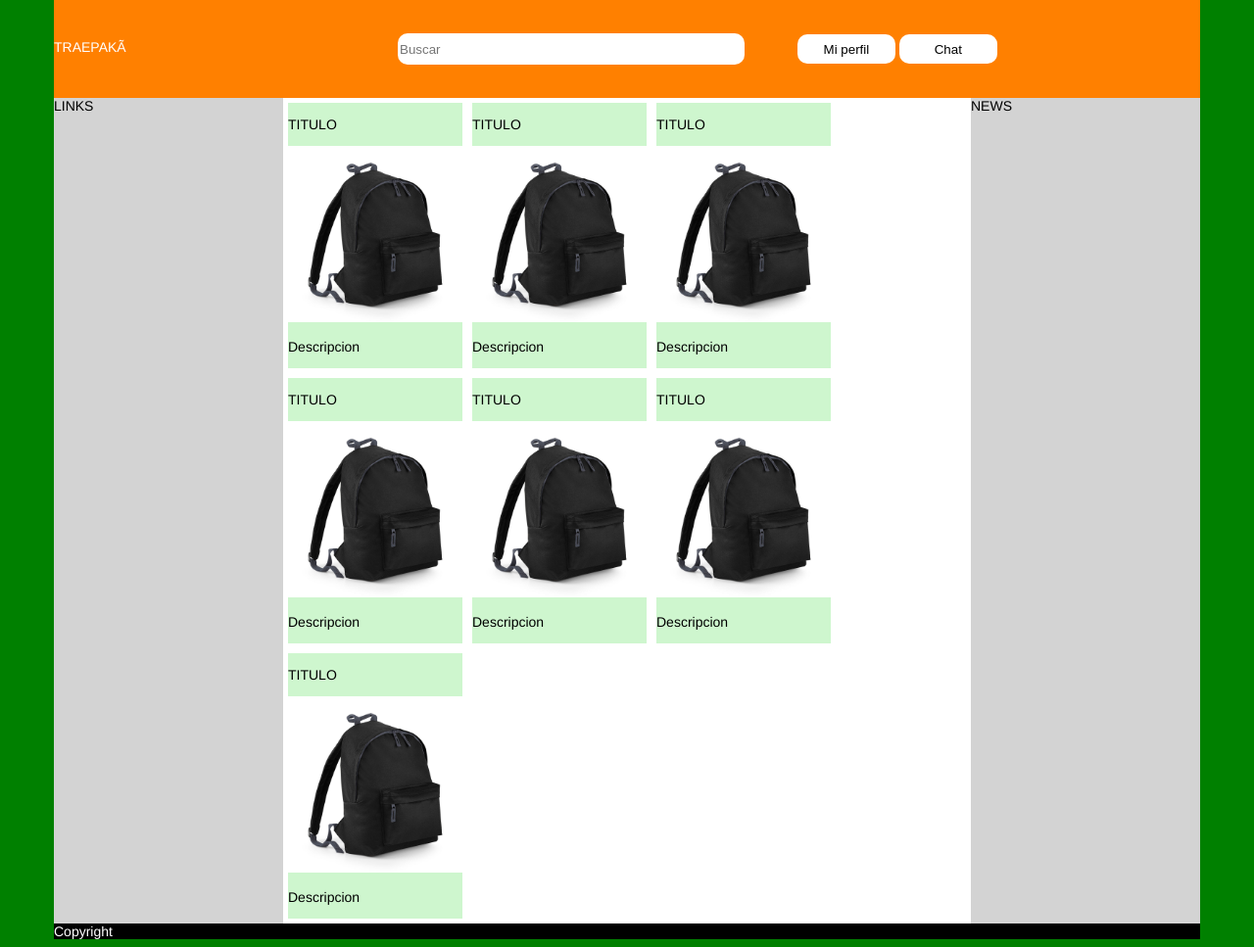
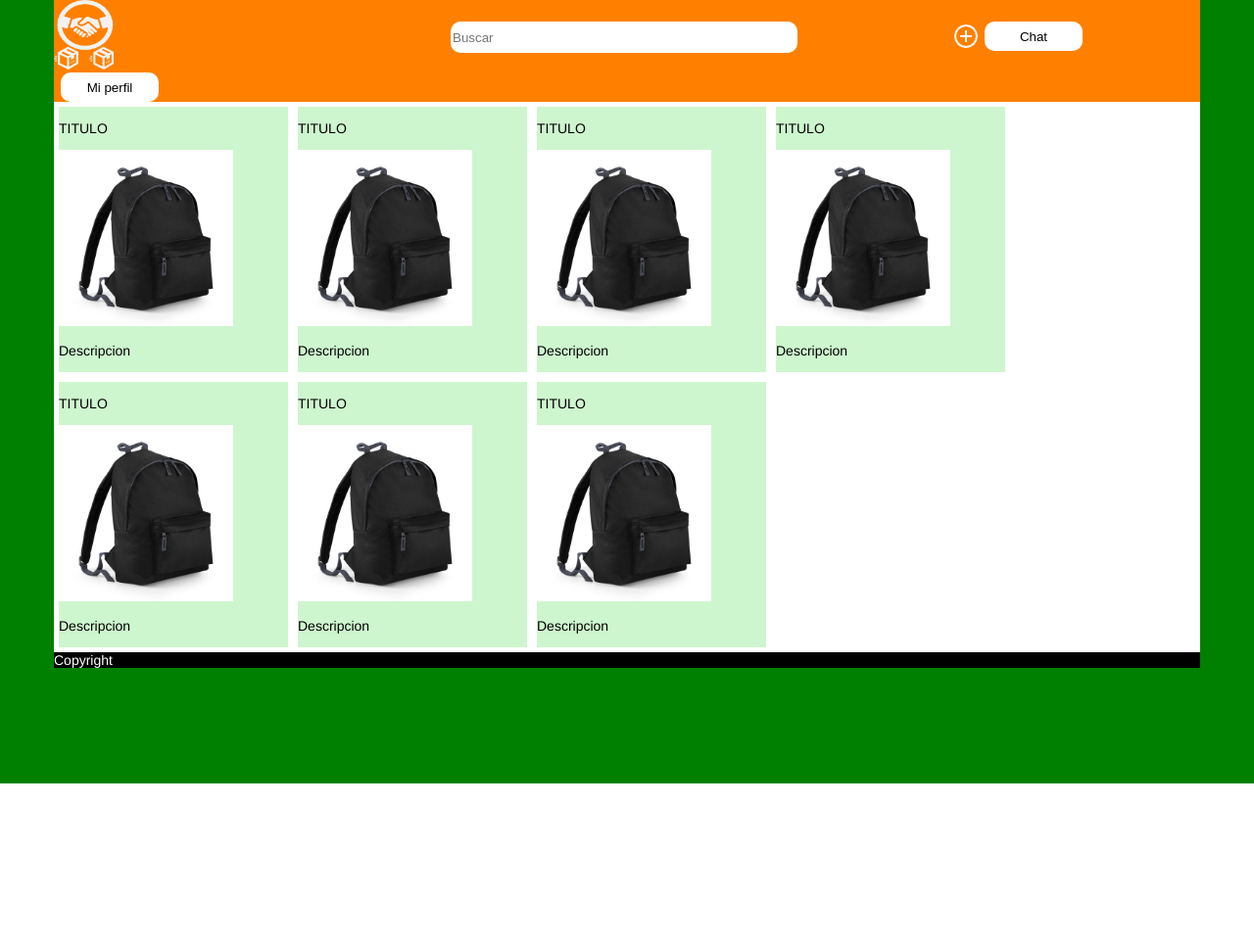
Before and after one commit to scportela/Traepaka, a PHP site: page / in a window 1280 px wide. Shown: the whole page at 98% size. After the commit the page ends 800 px from the top, so only its background shows below. Run offline with PHP 8.4, Linux system fonts and the light colour scheme.

Commit message:
Modificacion css e index

```diff
--- a/index.html
+++ b/index.html
@@ -7,12 +7,13 @@
   <body>
 
    <header>
-     <div class="logo">TRAEPAKÁ</div>
-     <form>
+     <div class="logo"><img src="./img/logo.png"/></div>
+     <form class="b-header-busqueda">
        <input class="b-redondo b-header-busqueda" placeholder="Buscar" type="text">
-       <button class="b-redondo b-header" type="button" name="button"> Mi perfil</button>
-       <button class="b-redondo b-header" type="button" name="button"> Chat </button>
      </form>
+     <img src="./img/anadir.png"/>
+     <button class="b-redondo b-header" type="button" name="button"> Chat </button>
+     <button class="b-redondo b-header" type="button" name="button"> Mi perfil</button>
    </header>
 
    <article id="maincontent">
@@ -55,9 +56,9 @@
      </div>
    </article>
 
-   <nav id="mainnavigation">LINKS</nav>
+  <!-- <nav id="mainnavigation">LINKS</nav>
 
-   <aside id="news">NEWS</aside>
+   <aside id="news">NEWS</aside>-->
 
    <footer>Copyright</footer>
 
--- a/style.css
+++ b/style.css
@@ -18,7 +18,7 @@ header {
   flex-basis: 100%;
   display: flex;
   flex-flow: row wrap;
-  height: 100px;
+  height: 20%;
   align-items: center;
 }
 
@@ -47,7 +47,9 @@ article{
 
 }
 
-.logo{
+.logo img{
+  height:60%;
+  width:60%;
   flex-basis: 30%;
   order 1;
 }
@@ -65,10 +67,13 @@ article{
   height: 30px;
   width: 100px;
   background-color: white;
+  margin-left: 7px;
+  margin-right: 7px;
 }
 
 .b-header-busqueda{
-  margin-right: 50px;
+  margin-right: 20%;
+  margin-left: 20%;
   width: 350px;
   height: 30px;
 }
@@ -79,19 +84,11 @@ article{
 
 
 /* Bloque ids */
-#mainnavigation {
-  background-color: lightgrey;
-  order: 1;
-}
+
 
 #maincontent {
   background-color: #FFFFFF;
   order: 2;
-}
-
-#news {
-  background-color: lightgrey;
-  order: 3;
 }
 
 footer {
@@ -104,7 +101,7 @@ footer {
 }
 
 /* mobile layout: single colum, all items occupy the entire row, so wrap */
-#news, #maincontent, #mainnavigation, footer {
+#maincontent, footer {
   flex-basis: 100%;
 }
 
@@ -127,13 +124,7 @@ footer {
  }
 
  /* article and nav will share the same row */
- #maincontent {
-   flex-basis: 70%;
- }
- #mainnavigation {
-   flex-basis: 30%;
- }
-}
+
 
 /* Large devices (large desktops, 1200px and up) */
 /* container width: 1170px */
@@ -144,10 +135,5 @@ footer {
  }
 
  /* article, nav and aside will share the same row */
- #maincontent {
-   flex-basis: 60%;
- }
- #mainnavigation, #news {
-   flex-basis: 20%;
- }
+
 }
```
Also changed, not shown: img/anadir.png (added), img/logo.png (added).
